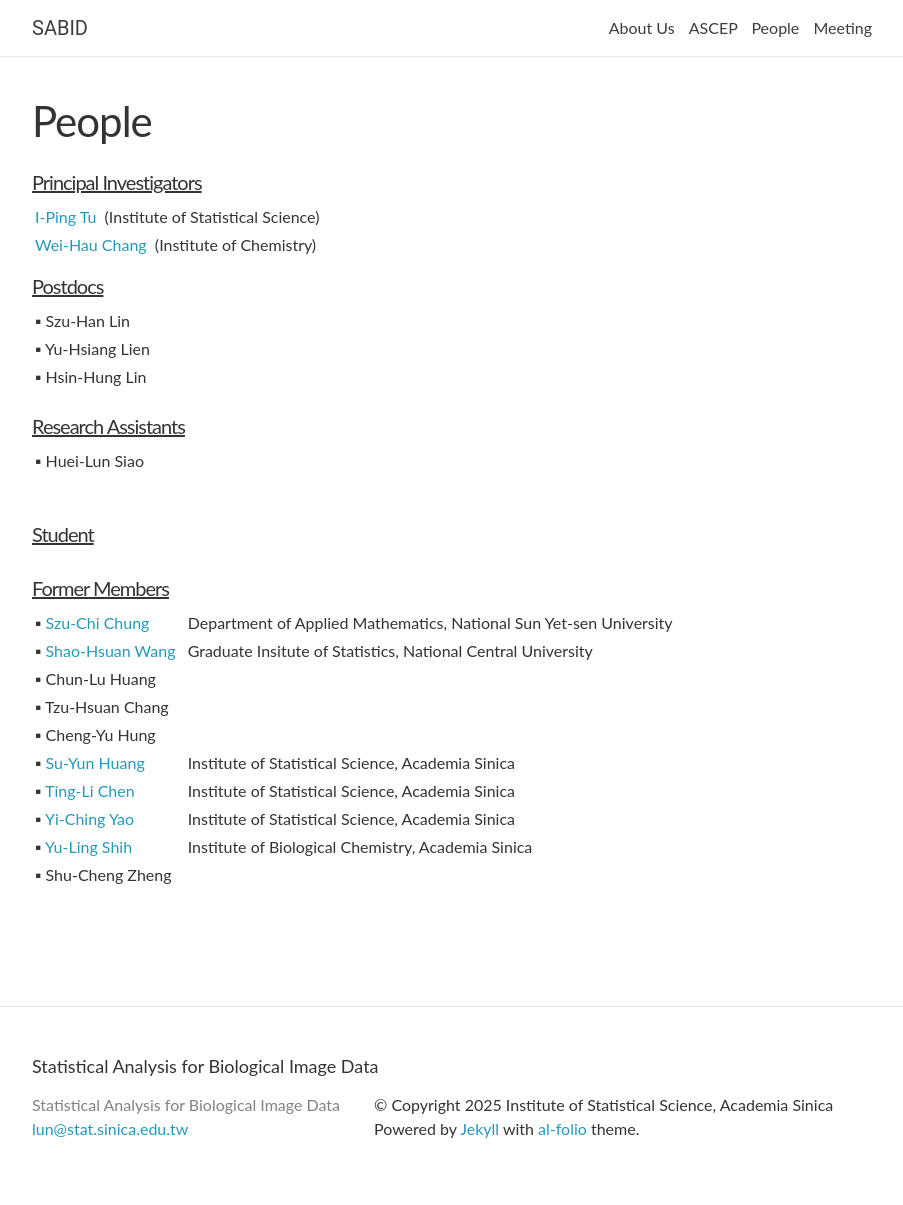
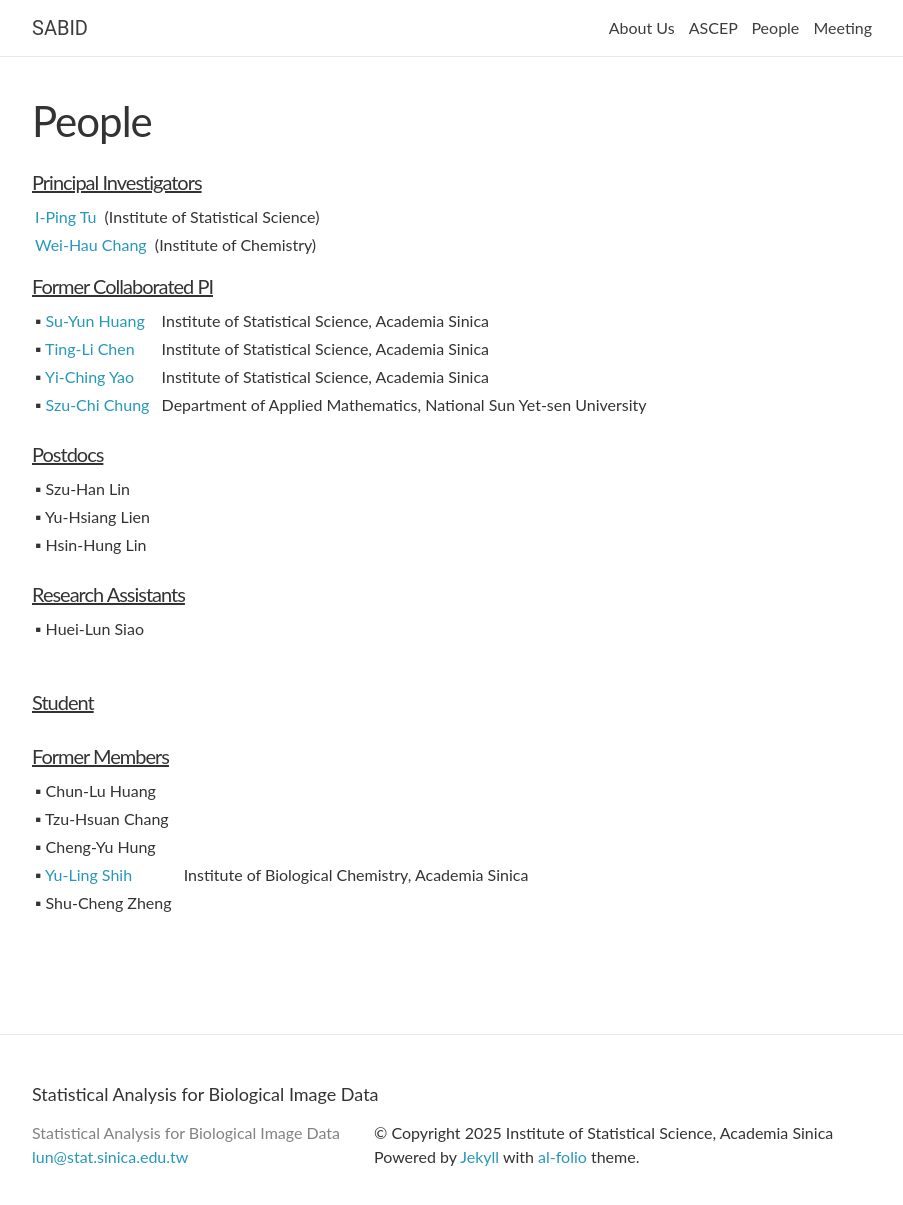
Before and after one commit to sabid-cryoem/sabid-cryoem.github.io, a Jekyll site: the page built from _pages/people.md, in a window 1280 px wide and 1230 px high. Shown: the top 1205 px of the window, without its empty margins (188-1091 px from the left). Built offline with Jekyll 4.4.1, drawn with Linux system fonts in a browser that asks for light colours; nearby versions of some CDN libraries; comment, search, counter and statistics services are not loaded.

Commit message:
Add files via upload

```diff
--- a/_pages/people.md
+++ b/_pages/people.md
@@ -32,6 +32,28 @@ title: People
     </tbody>
 </table>
 <p>
+<h4 class="post-title"><u>Former Collaborated PI </u></h4>
+<table>
+    <tbody>
+      <tr>
+            <td>▪ <a href="http://www.stat.sinica.edu.tw/syhuang/">Su-Yun Huang</a></td>
+            <td>       &nbsp;&nbsp;Institute of Statistical Science, Academia Sinica</td>
+        </tr>
+        <tr>
+            <td>▪ <a href="http://www.stat.sinica.edu.tw/tlchen/">Ting-Li Chen</a></td>
+            <td>       &nbsp;&nbsp;Institute of Statistical Science, Academia Sinica</td>
+        </tr>
+        <tr>
+            <td>▪ <a href="http://www.stat.sinica.edu.tw/yao/">Yi-Ching Yao</a></td>
+            <td>       &nbsp;&nbsp;Institute of Statistical Science, Academia Sinica</td>
+        </tr>
+        <tr>
+            <td>▪ <a href="https://math.nsysu.edu.tw/p/406-1183-263491,r2843.php?Lang=zh-tw">Szu-Chi Chung</a></td>
+            <td>       &nbsp;&nbsp;Department of Applied Mathematics, National Sun Yet-sen University</td>
+        </tr>
+    </tbody>
+</table>
+<br/>
 <h4 class="post-title"><u>Postdocs</u></h4>
 <table>
     <tbody>
@@ -79,14 +101,10 @@ title: People
 <h4 class="post-title"><u>Former Members</u></h4>
 <table>
     <tbody>
-        <tr>
-            <td>▪ <a href="https://math.nsysu.edu.tw/p/406-1183-263491,r2843.php?Lang=zh-tw">Szu-Chi Chung</a></td>
-            <td>       &nbsp;&nbsp;Department of Applied Mathematics, National Sun Yet-sen University</td>
-        </tr>
-        <tr>
+     <!--   <tr>
             <td>▪ <a href="http://www.stat.ncu.edu.tw/index.php/faculty/more/312">Shao-Hsuan Wang</a></td>
             <td>       &nbsp;&nbsp;Graduate Insitute of Statistics, National Central University</td>
-        </tr>
+        </tr>  -->
         <tr>
             <td>
             ▪ Chun-Lu Huang
@@ -103,18 +121,6 @@ title: People
             </td>
         </tr>
         <tr>
-            <td>▪ <a href="http://www.stat.sinica.edu.tw/syhuang/">Su-Yun Huang</a></td>
-            <td>       &nbsp;&nbsp;Institute of Statistical Science, Academia Sinica</td>
-        </tr>
-        <tr>
-            <td>▪ <a href="http://www.stat.sinica.edu.tw/tlchen/">Ting-Li Chen</a></td>
-            <td>       &nbsp;&nbsp;Institute of Statistical Science, Academia Sinica</td>
-        </tr>
-        <tr>
-            <td>▪ <a href="http://www.stat.sinica.edu.tw/yao/">Yi-Ching Yao</a></td>
-            <td>       &nbsp;&nbsp;Institute of Statistical Science, Academia Sinica</td>
-        </tr>
-        <tr>
             <td>▪ <a href="https://www.ibc.sinica.edu.tw/people/investigators/principal-investigators/yu-ling-shih/">Yu-Ling Shih</a></td>
             <td>       &nbsp;&nbsp;Institute of Biological Chemistry, Academia Sinica</td>
         </tr>
```
Also changed, not shown: _pages/about.md (+7 -4 lines).
